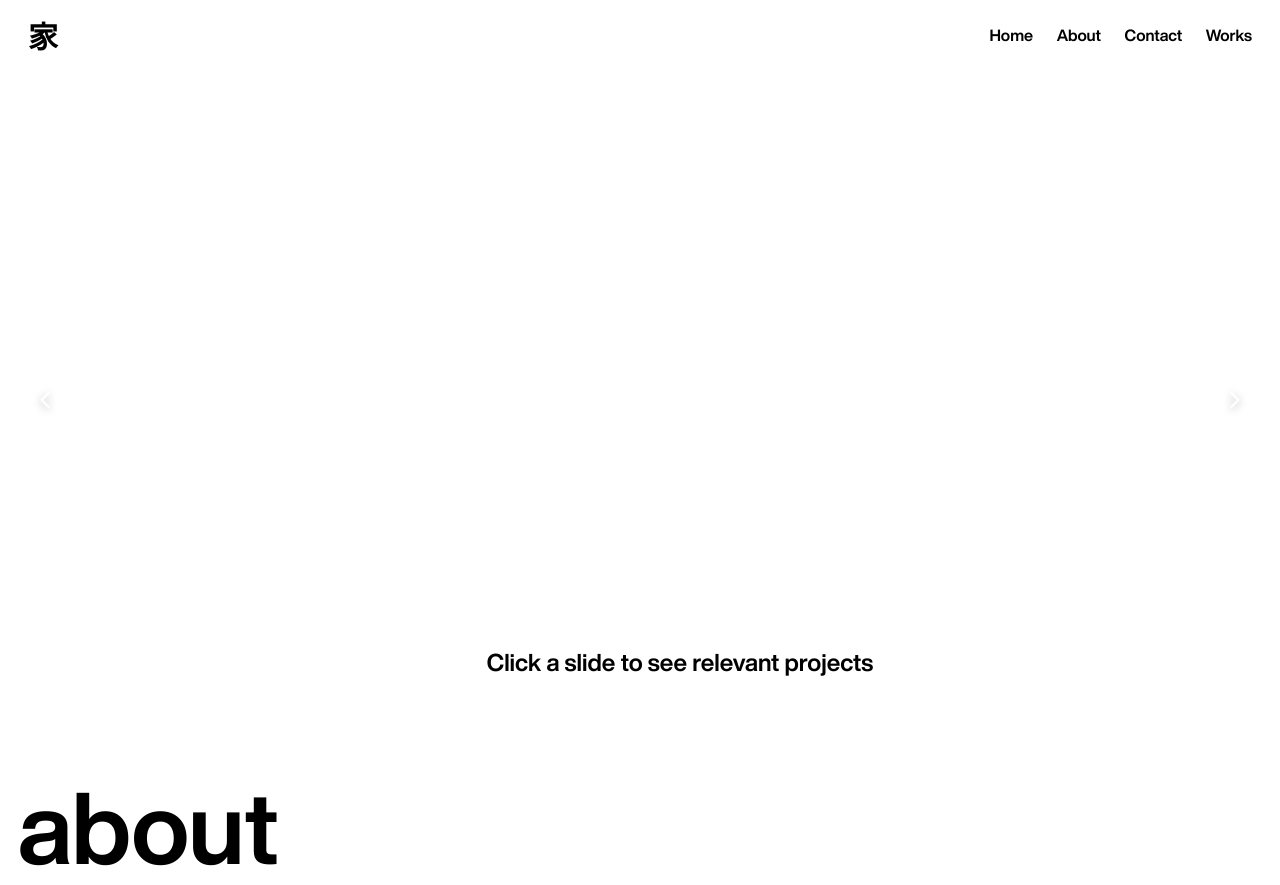
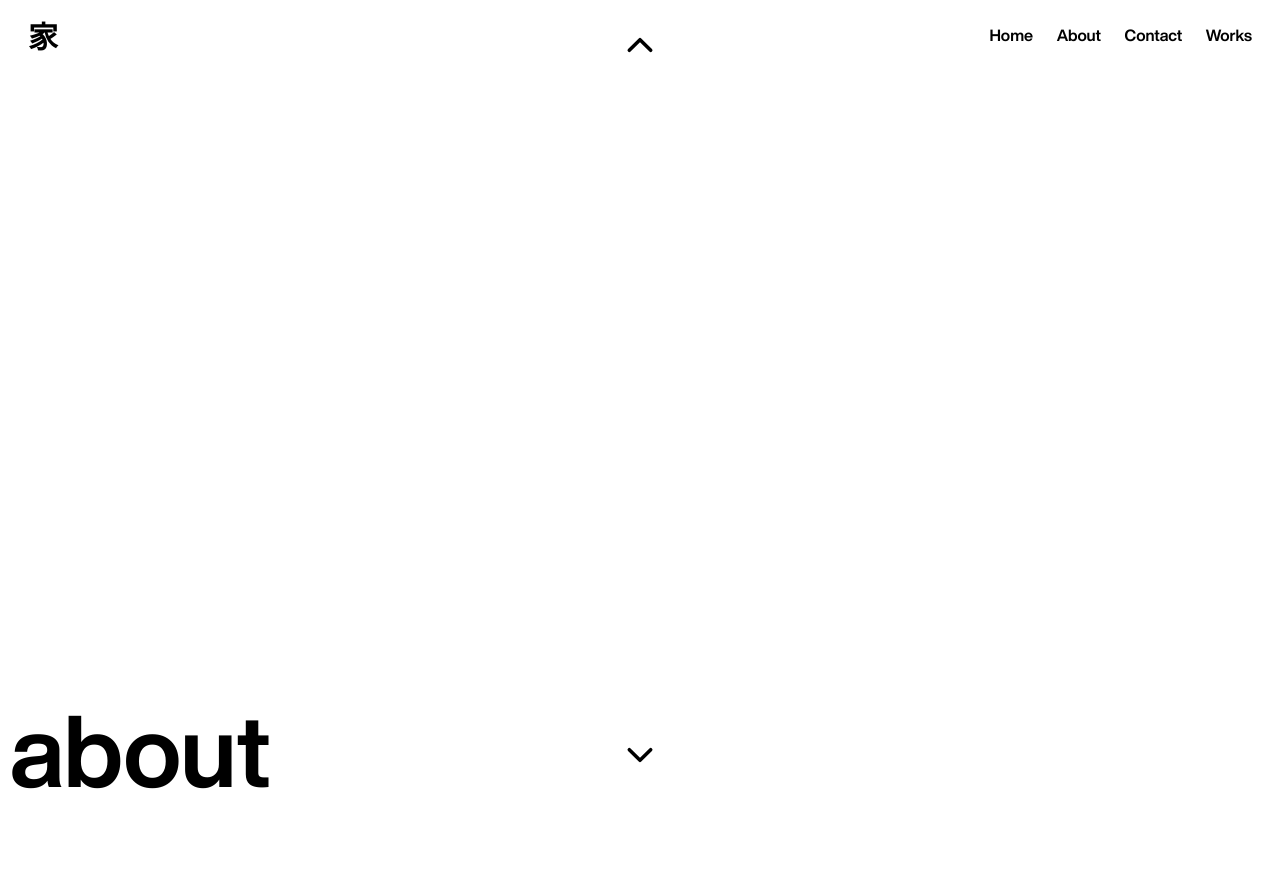
Before and after one commit to Erik0810/Portfolio, a Flask app: page /about in a window 1280 px wide. After the commit the page ends 789 px from the top, so only its background shows below. Run offline with Flask 3, Linux system fonts and the light colour scheme.

Commit message:
Position swiper correctly in regard to header

```diff
--- a/static/js/swiper-about-page.js
+++ b/static/js/swiper-about-page.js
@@ -2,6 +2,7 @@ document.addEventListener('DOMContentLoaded', function() {
     // Simple Swiper initialization
     const swiper = new Swiper('.page-swiper-container', {
         init: true,
+        direction: 'vertical',
         slidesPerView: 1,
         speed: 400,
         spaceBetween: 0,
@@ -16,7 +17,7 @@ document.addEventListener('DOMContentLoaded', function() {
 
     // Add keyboard navigation
     document.addEventListener('keydown', (e) => {
-        if (e.key === 'ArrowRight') swiper.slideNext();
-        if (e.key === 'ArrowLeft') swiper.slidePrev();
+        if (e.key === 'ArrowDown') swiper.slideNext();
+        if (e.key === 'ArrowUp') swiper.slidePrev();
     });
 });
--- a/templates/about.html
+++ b/templates/about.html
@@ -9,14 +9,15 @@
                         <div class="big-header-bottomleft fade-up">
                             about
                         </div>
-                        <div class="text-container">
-                            <h1 class="text-center section-heading">Click a slide to see relevant projects</h1>
-                        </div>
+
                     </div>
                 </div>
                 <!-- Page 2 -->
                 <div class="swiper-slide">
                     <div class="slide-container">
+                        <div class="text-container">
+                            <h1 class="text-center section-heading">Click a slide to see relevant projects</h1>
+                        </div>
                         <section id="tech">
                         <div class="container">
                             <div class="swiper tech-slider">
@@ -126,10 +127,10 @@
 
         <!-- Navigation Buttons -->
         <button class="nav-button prev">
-            <ion-icon name="chevron-back-outline"></ion-icon>
+            <ion-icon name="chevron-up-outline"></ion-icon>
         </button>
         <button class="nav-button next">
-            <ion-icon name="chevron-forward-outline"></ion-icon>
+            <ion-icon name="chevron-down-outline"></ion-icon>
         </button>
 
         <!-- Required scripts -->
@@ -148,11 +149,22 @@
 
         <!-- Page navigator styles -->
         <style>
+            body {
+                overflow: hidden;
+            }
+            header {
+                position: relative;
+                z-index: 2000;
+                background: transparent;
+            }
             .page-swiper-container {
                 width: 100%;
                 height: 100vh;
-                position: relative;
+                position: fixed;
+                top: 0;
+                left: 0;
                 overflow: hidden;
+                z-index: 1000;
             }
 
             .page-swiper-container .swiper {
@@ -175,40 +187,35 @@
 
             .nav-button {
                 position: absolute;
-                top: 50%;
-                transform: translateY(-50%);
+                left: 50%;
+                transform: translateX(-50%);
                 width: 50px;
                 height: 50px;
-                border-radius: 50%;
-                background: rgba(255, 255, 255, 0.2);
-                border: 2px solid rgba(255, 255, 255, 0.4);
+                border: none;
+                background: none;
                 cursor: pointer;
                 display: flex;
                 align-items: center;
                 justify-content: center;
                 transition: all 0.3s ease;
                 z-index: 1000;
-                backdrop-filter: blur(4px);
             }
 
             .nav-button:hover {
-                background: rgba(255, 255, 255, 0.3);
-                border-color: rgba(255, 255, 255, 0.6);
-                transform: translateY(-50%) scale(1.1);
+                transform: translateX(-50%) scale(1.2);
             }
 
             .nav-button ion-icon {
-                font-size: 24px;
-                color: white;
-                filter: drop-shadow(0 2px 4px rgba(0, 0, 0, 0.3));
+                font-size: 40px;
+                color: black;
             }
 
             .nav-button.prev {
-                left: 20px;
+                top: 20px;
             }
 
             .nav-button.next {
-                right: 20px;
+                bottom: 20px;
             }
         </style>
 {% endblock %}
```
